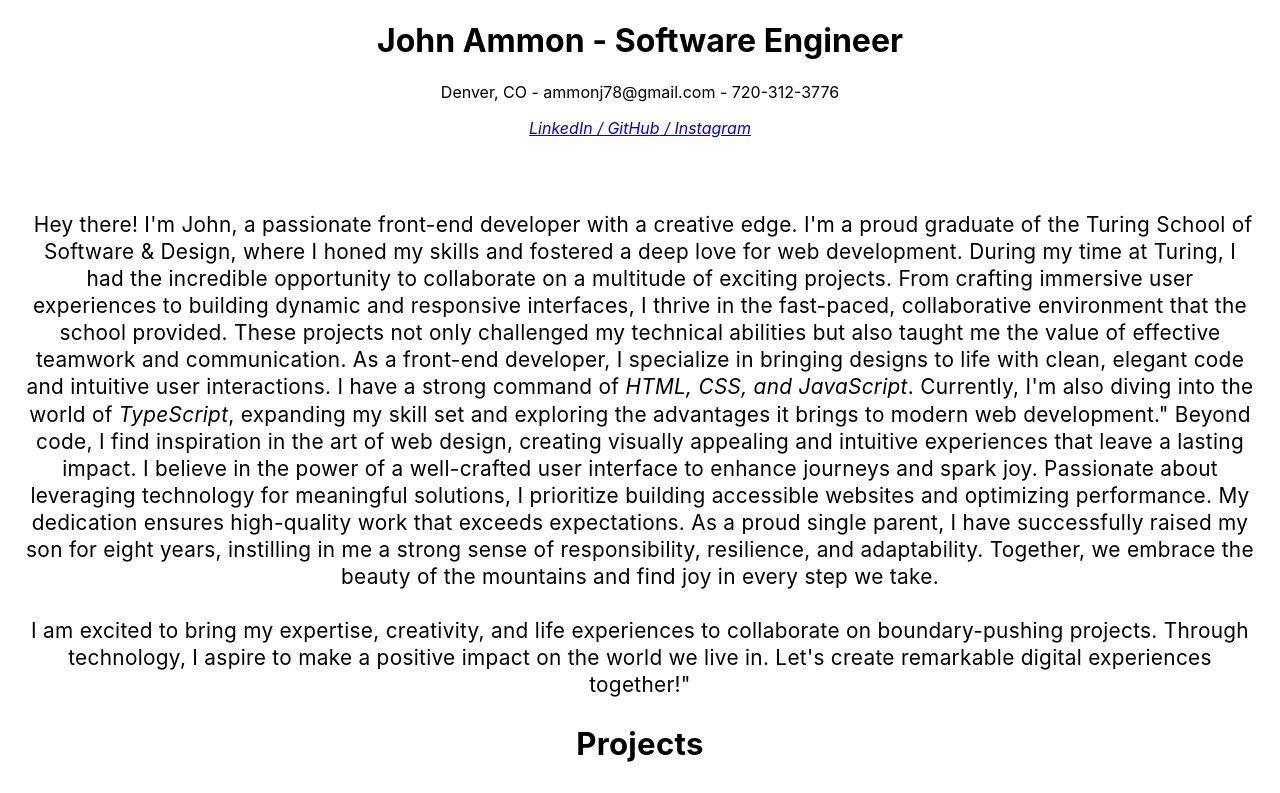
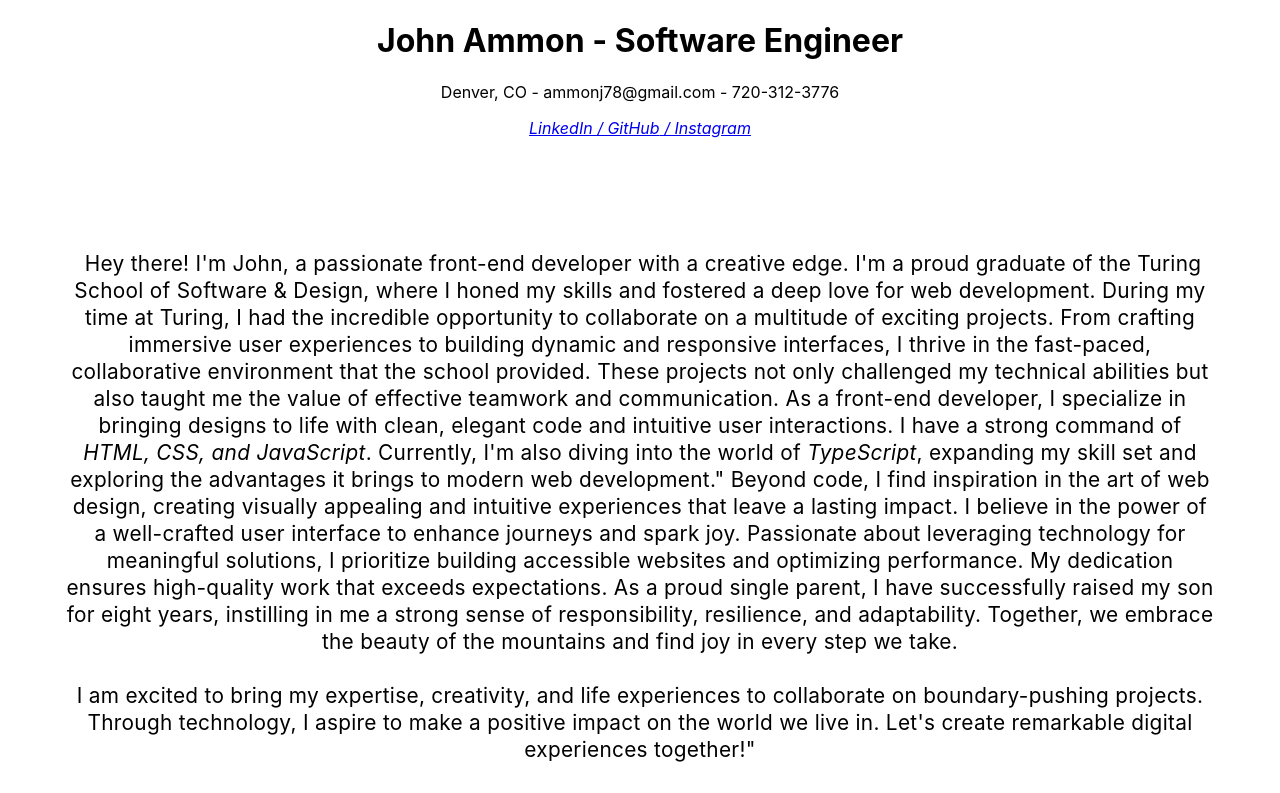
Before and after one commit to Mortis78/my-portfolio, a React (Create React App) app: page / in a window 1280 px wide. Shown: the top 793 px of the page. Built offline with nearby package versions, Linux system fonts and the light colour scheme.

Commit message:
Updated css to allow space around imgs

```diff
--- a/src/components/LandingPage/LandingPage.css
+++ b/src/components/LandingPage/LandingPage.css
@@ -1,5 +1,5 @@
 main{
-    padding: 2%;
+    padding: 5%;
     margin-bottom: 5%;
 }
 
@@ -17,6 +17,10 @@ main{
     line-height: 1.3;
     letter-spacing: 0.3px;
 }
+
+.projects-div{
+    padding: 5%;
+}
 .imgs{
     width: 55vw;
     height: 55vh;
```
